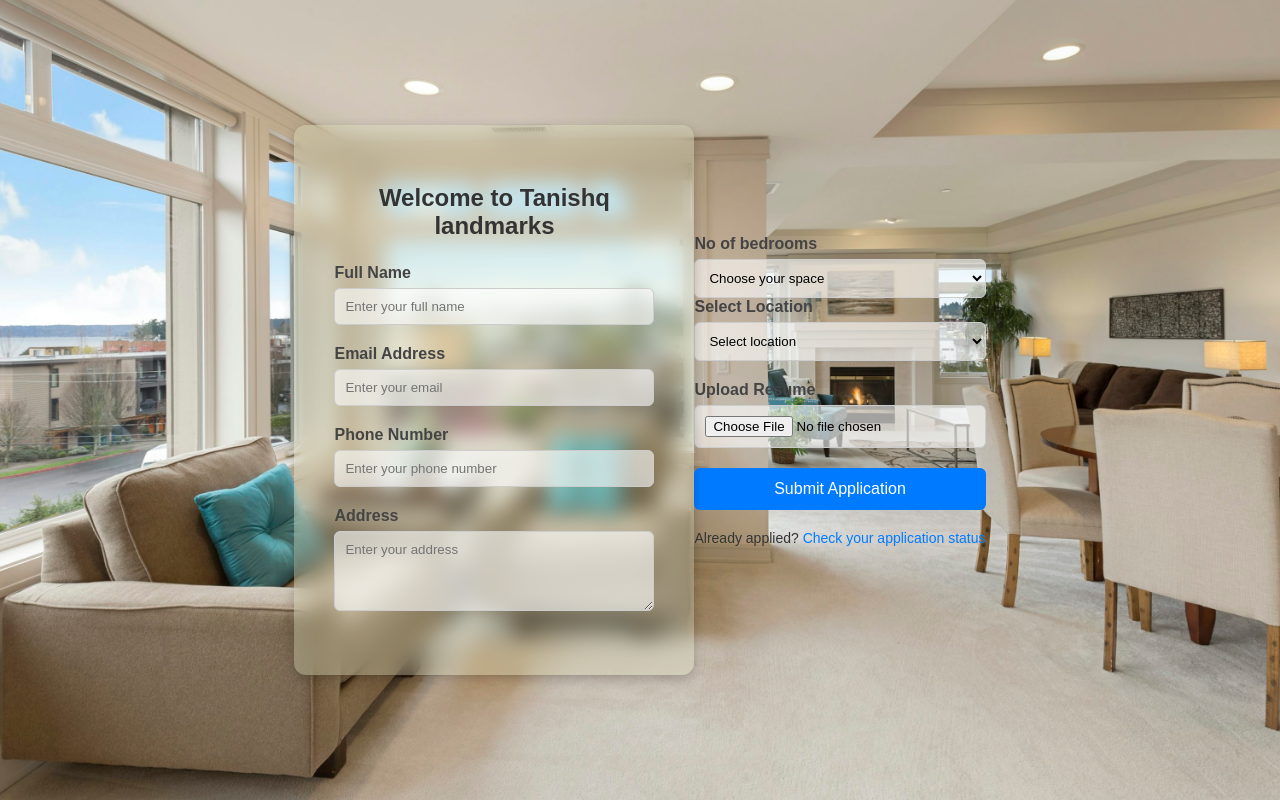
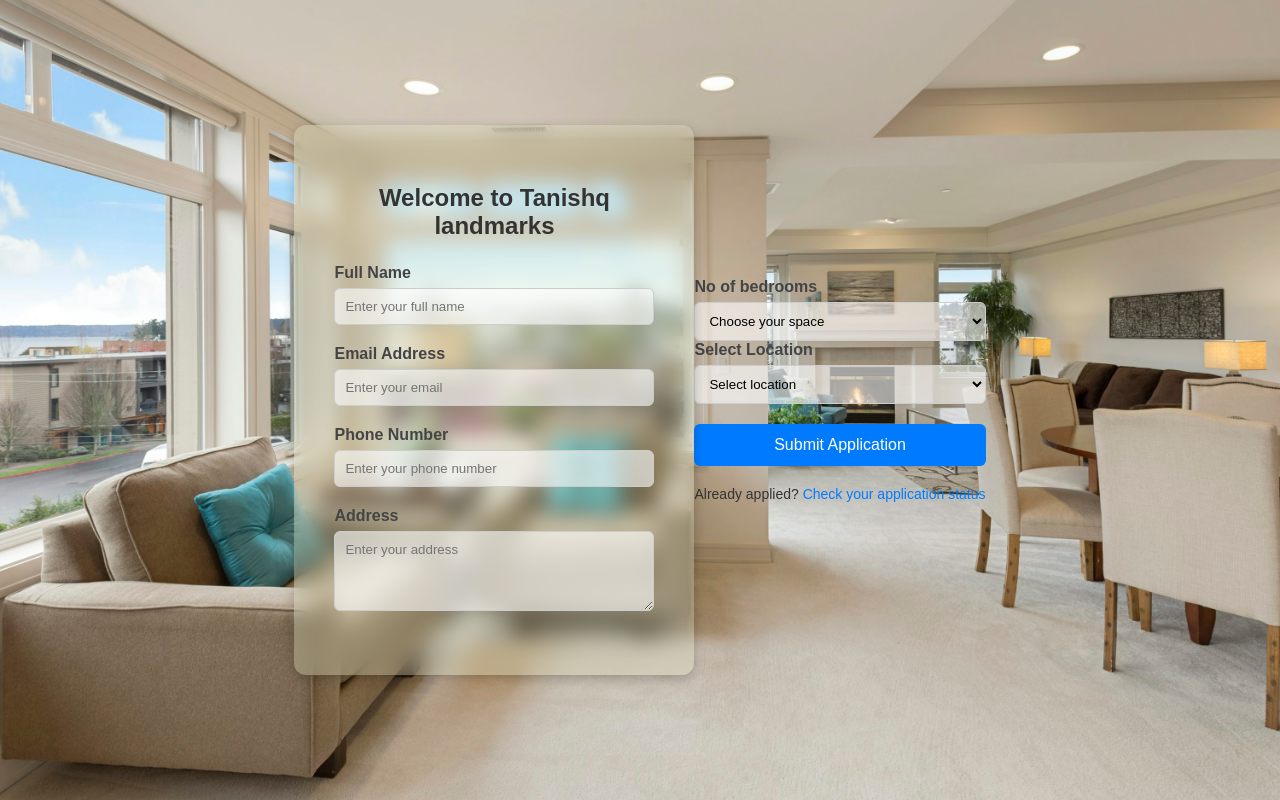
Before and after one commit to Ittamsettytanishq8/webpage-login, a plain HTML site: page index.html in a window 1280 px wide. Drawn offline with Linux system fonts and the light colour scheme.

Commit message:
Update index.html

```diff
--- a/index.html
+++ b/index.html
@@ -153,11 +153,7 @@
           <option value="8">Others</option>
         </select>
       </div>
-      <div class="input-field">
-        <label for="resume">Upload Resume</label>
-        <input type="file" id="resume" accept=".pdf,.doc,.docx" required />
-      </div>
-      <button type="submit" class="submit-btn">Submit Application</button>
+           <button type="submit" class="submit-btn">Submit Application</button>
     </form>
     <div class="footer-text">
       Already applied? <a href="#">Check your application status</a>
```
